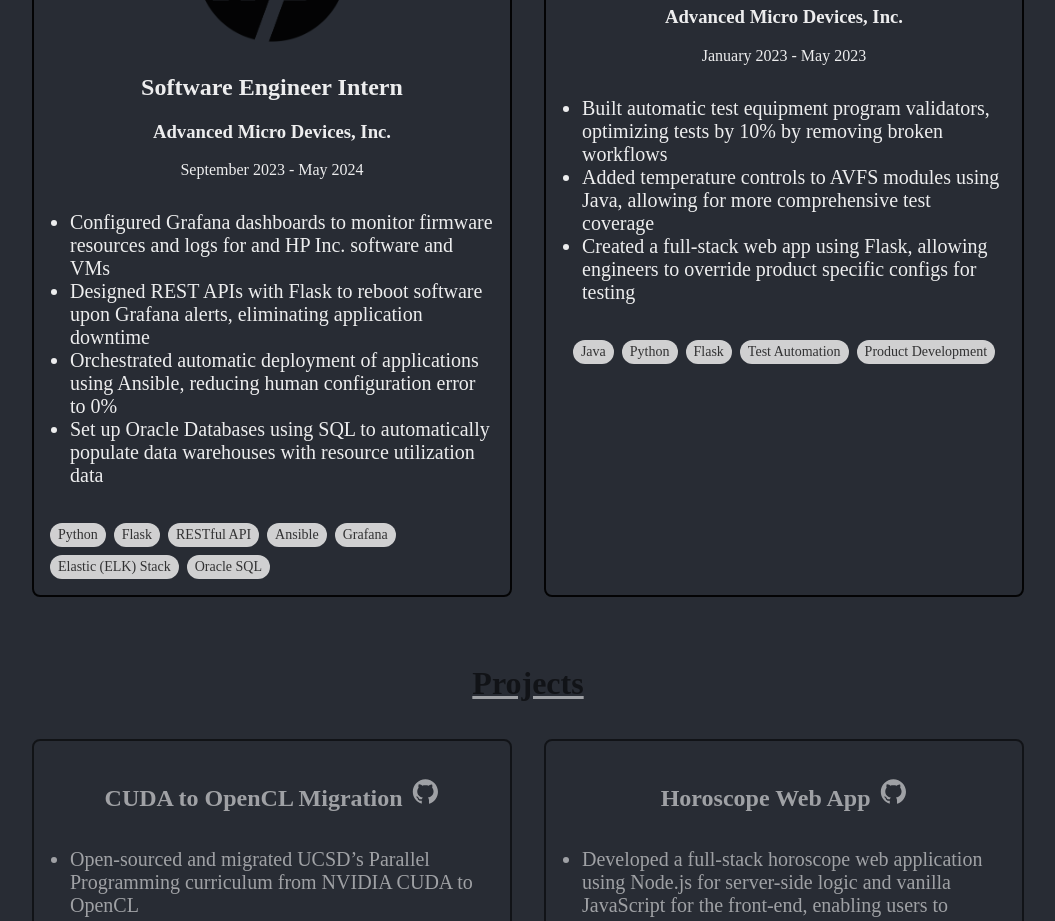
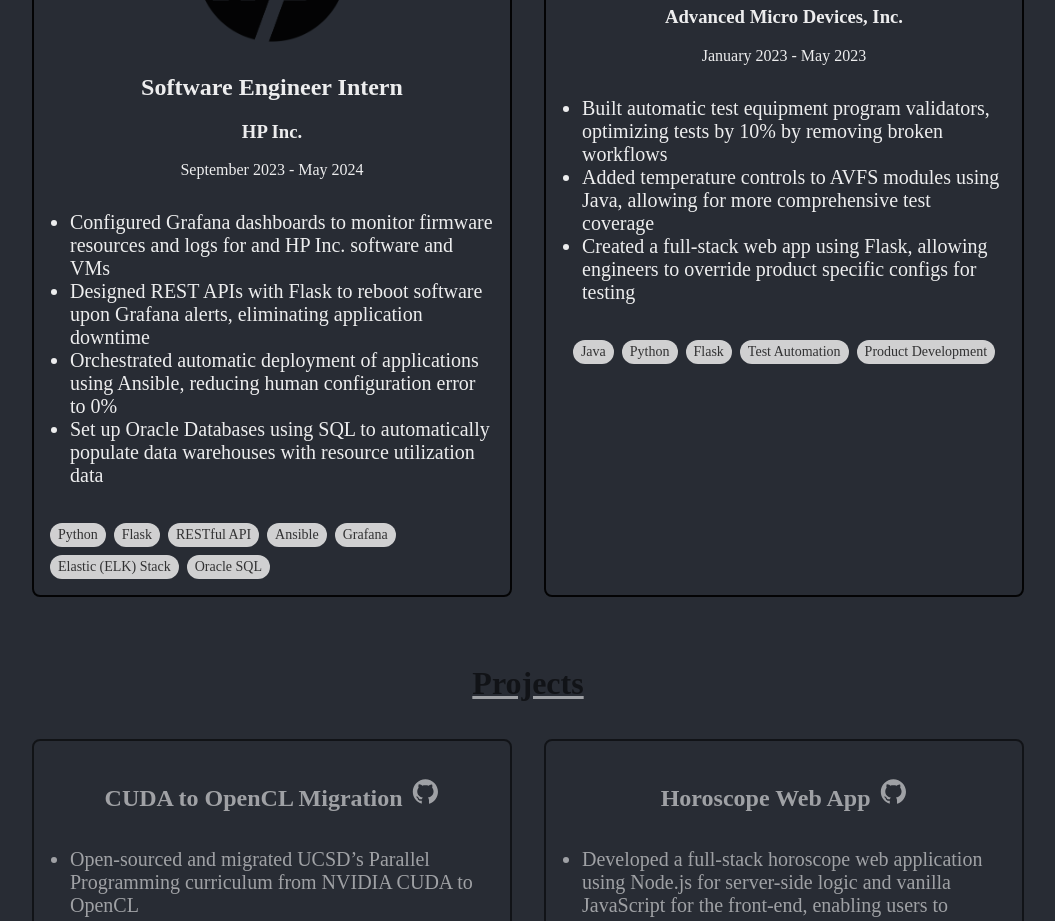
Before and after one commit to VijayP30/Personal-Website, a React (Create React App) app: page / in a window 1280 px wide. Shown: the part 1320-2241 px from the top of the page, without its empty margins (112-1167 px from the left). Built offline with nearby package versions, Linux system fonts and the light colour scheme.

Commit message:
fix experience typo

```diff
--- a/src/components/experience/experience.tsx
+++ b/src/components/experience/experience.tsx
@@ -49,7 +49,7 @@
         <ExperienceCard
           companyLogo={hp}
           roleName={"Software Engineer Intern"}
-          companyName={"Advanced Micro Devices, Inc."}
+          companyName={"HP Inc."}
           link={"https://www.hp.com/"}
           dates={"September 2023 - May 2024"}
           summary={[
```
